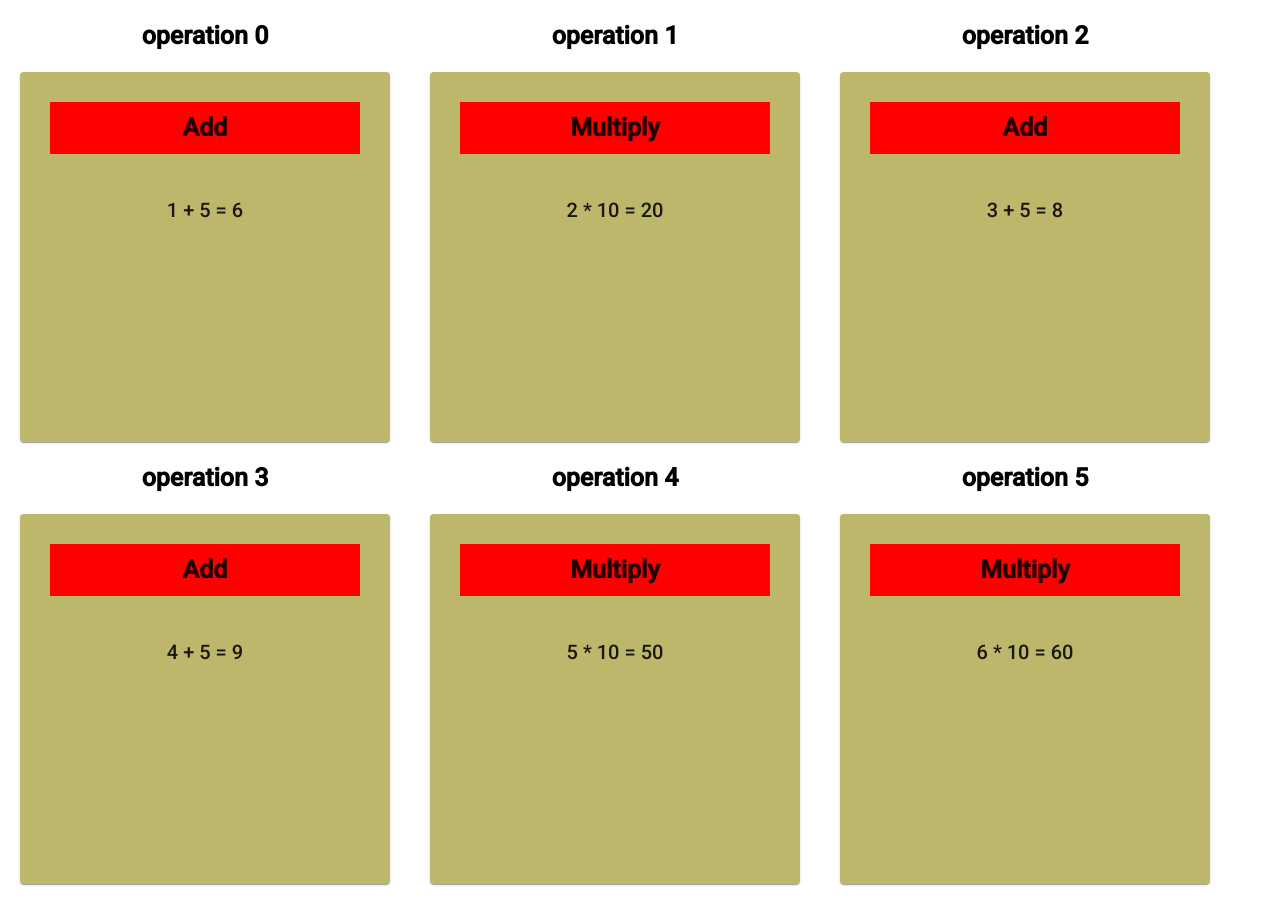
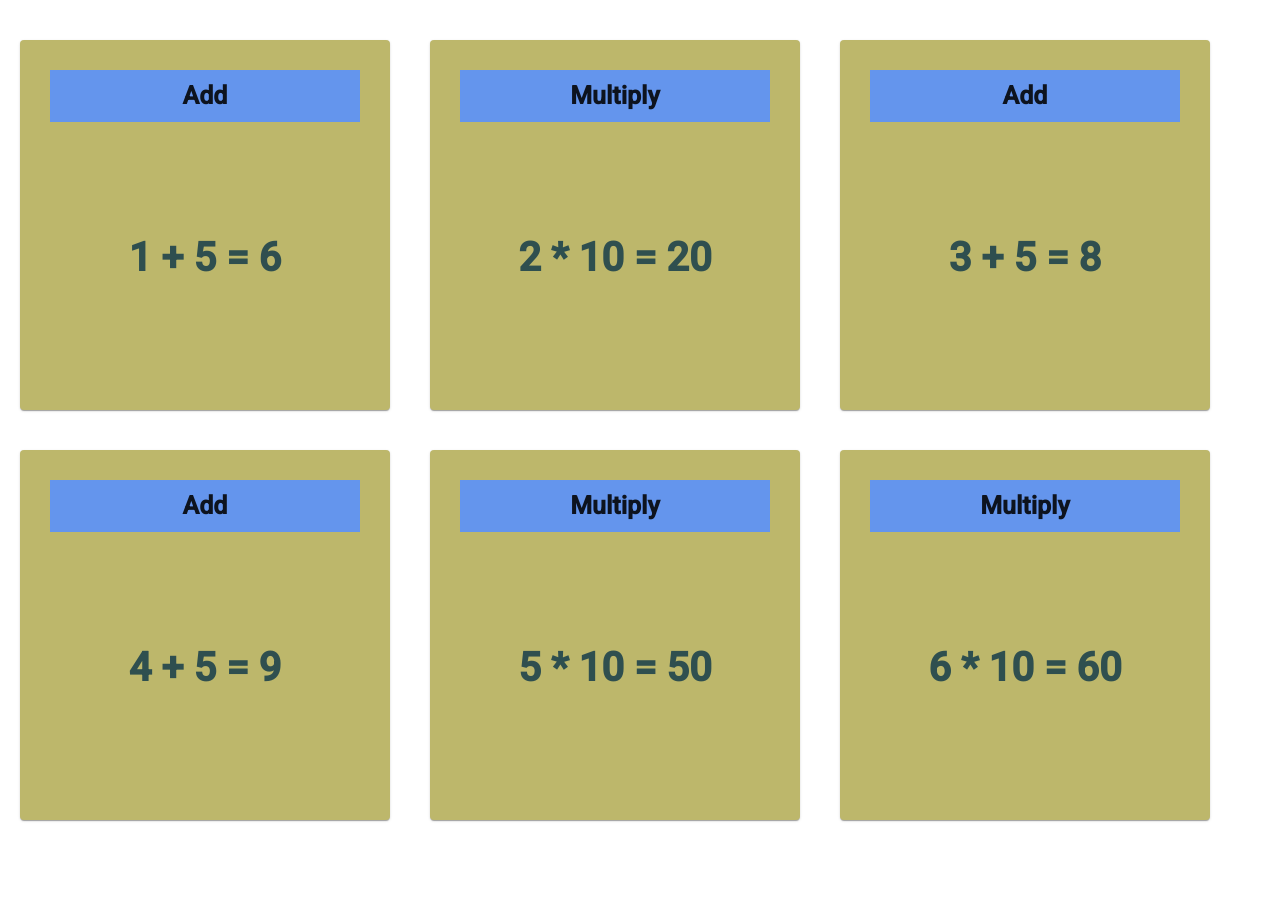
Before and after one commit to edwardb125/frontChallenge, an Angular app: page / in a window 1280 px wide. After the commit the page ends 840 px from the top, so only its background shows below. Built offline with nearby package versions, Linux system fonts and the light colour scheme.

Commit message:
this is second version of the project and in this version used Http and it is more clean

```diff
--- /dev/null
+++ b/src/app/operations/getdata.service.ts
@@ -0,0 +1,63 @@
+import { Injectable } from '@angular/core';
+import AddJson from '../../assets/Add.json';
+import MultiplyJson from '../../assets/Multiply.json';
+
+import {Data} from './operations.model';
+import NumberJson from '../../assets/Numbers.json';
+import { HttpClient } from '@angular/common/http';
+
+
+@Injectable({
+  providedIn: 'root'
+})
+export class GetdataService {
+
+
+  // constructor(private http: HttpClient) { }
+  constructor() { }
+
+  ngOnInit() {
+    // this.fetchPosts();
+  }
+
+
+  // onFetchPosts(){
+  //   this.fetchPosts();
+  // }
+
+
+  // private fetchPosts() {
+  //   this.http.get('../../assets/Add.json')
+  //   .subscribe(posts => {
+  //     console.log(posts);
+  //   });
+  // }
+
+  doMath(){
+    console.log(NumberJson)
+    const finalArray : Data[] = [];
+
+    for (const iterator of NumberJson) {
+      if(iterator.action === 'add'){
+        finalArray.push({
+          value1 : iterator.value,
+          value2 : AddJson.value,
+          action : iterator.action,
+          result : iterator.value + AddJson.value,
+        })
+      }
+      else{
+        finalArray.push({
+          value1 : iterator.value,
+          value2 : MultiplyJson.value,
+          action : iterator.action,
+          result : iterator.value * MultiplyJson.value,
+        })
+      }
+    }
+    console.log(finalArray)
+    return finalArray;
+
+
+  }
+}
--- a/src/app/operations/operations.component.css
+++ b/src/app/operations/operations.component.css
@@ -7,15 +7,16 @@
     padding: 10px;
     margin: 20px;
     text-align: center;
-    /* border-radius: 0%; */
   }
 
-  div.inline { float:left; }
+div.inline {
+  float:left;
+}
 
 .head{
   font-weight: bold;
   font-size: 25px;
-  background: red;
+  background:cornflowerblue;
   margin:20px;
   padding: 10px;
 }
@@ -25,3 +26,9 @@
   font-weight: bold;
   font-size: 25px;
 }
+
+.operation{
+  font-size: 40px;
+  font-weight: bold;
+  color: darkslategray;
+}
--- a/src/app/operations/operations.component.html
+++ b/src/app/operations/operations.component.html
@@ -1,20 +1,21 @@
 <br>
-<div class="inline" *ngFor="let a of fakeArray; let index = index">
-    <h2 class="mid">operation {{ index }}</h2>
+<div class="inline" *ngFor="let operation of finalArray">
     <mat-card class="example-card" >
-        <div *ngIf="temp[index].action === 'add'">
+        <div *ngIf="operation.action === 'add'">
             <h1 class="head">Add</h1>
-            <br>
-            <h2>
-                {{ temp[index].value }} + {{ addNum }} =  {{ final[index] }}
+            <br><br><br><br><br>
+
+            <h2 class="operation">
+                {{ operation.value1 }} + {{ operation.value2 }} =  {{ operation.result }}
             </h2>
+
         </div>
 
-        <div *ngIf="temp[index].action === 'multiply'">
+        <div *ngIf="operation.action === 'multiply'">
             <h1 class="head">Multiply</h1>
-            <br>
-            <h2>
-                {{ temp[index].value }} * {{ multiplyNum }} = {{ final[index] }}
+            <br><br><br><br><br>
+            <h2 class="operation">
+                {{ operation.value1 }} * {{ operation.value2 }} = {{ operation.result }}
             </h2>
         </div>
     </mat-card>
--- a/src/app/operations/operations.component.ts
+++ b/src/app/operations/operations.component.ts
@@ -1,7 +1,6 @@
-import {Component,OnInit} from '@angular/core';
-import AddJson from '../../assets/Add.json';
-import MultiplyJson from '../../assets/Multiply.json';
-import NumberJson from '../../assets/Numbers.json';
+import { GetdataService } from './getdata.service';
+import { Component,OnInit} from '@angular/core';
+import { Data } from './operations.model'
 
 @Component({
   selector: 'app-operation',
@@ -9,38 +8,13 @@ import NumberJson from '../../assets/Numbers.json';
   styleUrls: ['operations.component.css'],
 })
 export class Operation implements OnInit {
-  // let num:temp;
+  finalArray : Data[] = [];
 
-  addNum: number = 0;
-  multiplyNum: number = 0;
-  num: number = 0;
-  itteration: number = 0;
-  fakeArray = new Array(6);
-  temp = new Array(6);
-  final = new Array(6);
-  constructor(){
-    console.log(AddJson.value);
-    console.log(MultiplyJson);
-    console.log(NumberJson);
+  constructor(private oprService: GetdataService){
   }
 
   ngOnInit(){
-    for(let i = 0; i < NumberJson.length ; i++){
-      if(NumberJson[i].action === 'add'){
-        this.final[i] = NumberJson[i].value + AddJson.value;
-      }
-      else{
-        this.final[i] = NumberJson[i].value * MultiplyJson.value;
-      }
-    }
-    this.temp = NumberJson;
-    this.itteration = NumberJson.length;
-    this.addNum = AddJson.value;
-    this.multiplyNum = MultiplyJson.value;
-  }
-
-  doMath(a: number, b:number) {
-    return a+b;
+    this.finalArray = this.oprService.doMath()
   }
 
 }
--- /dev/null
+++ b/src/app/operations/operations.model.ts
@@ -0,0 +1,6 @@
+export interface Data{
+    value1 : number,
+    value2 : number,
+    action : string,
+    result : number
+}
```
Also changed, not shown: 1 other file (tests, documents, lock files or other folders).
